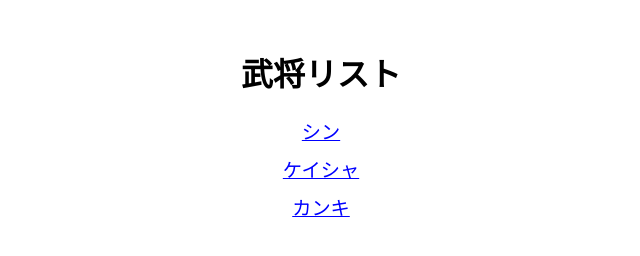
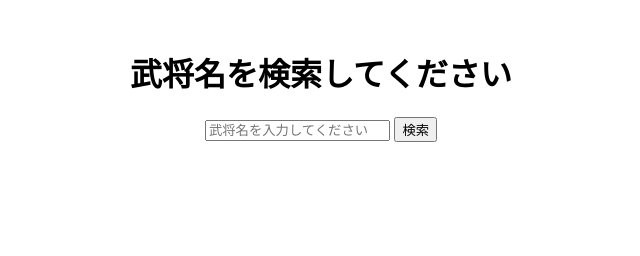
Before and after one commit to hj865/souhasen, a plain HTML site: page index.html in a window 1280 px wide. Shown: the whole page, without its empty margins (319-959 px from the left). Drawn offline with Linux system fonts and the light colour scheme.

Commit message:
Update index.html

```diff
--- a/index.html
+++ b/index.html
@@ -10,7 +10,7 @@
             text-align: center;
             padding: 20px;
         }
-        #busyoList {
+        #output {
             margin-top: 20px;
         }
         .busyo-item {
@@ -34,8 +34,10 @@
     </style>
 </head>
 <body>
-    <h1>武将リスト</h1>
-    <div id="busyoList"></div>
+    <h1>武将名を検索してください</h1>
+    <input type="text" id="inputWord" placeholder="武将名を入力してください">
+    <button onclick="searchBusyo()">検索</button>
+    <div id="output"></div>
 
     <script>
         // 武将名とスキルのリスト
@@ -46,10 +48,19 @@
             `スキル１略奪の鬼【黒鉄】/戦技<br>敵陣全体に180%のダメージを与える。<br>敵武将1名を撃破するたびに味方全武将の攻撃力が20%上昇（2ターン）。`
         ];
 
-        // 武将名をリスト表示
-        const busyoListDiv = document.getElementById("busyoList");
+        // あいまい検索機能
+        function searchBusyo() {
+            const input = document.getElementById("inputWord").value;
+            const outputDiv = document.getElementById("output");
+            outputDiv.innerHTML = ""; // 検索結果をリセット
 
+            let found = false;
+
+            // リスト内で部分一致をチェック
             list_busyo.forEach((busyo, index) => {
+                if (busyo.includes(input)) {
+                    found = true;
+
                     // 武将名アイテム
                     const busyoDiv = document.createElement("div");
                     busyoDiv.classList.add("busyo-item");
@@ -68,10 +79,17 @@
                                 : "none";
                     });
 
-            // リストに追加
-            busyoListDiv.appendChild(busyoDiv);
-            busyoListDiv.appendChild(skillDiv);
+                    // 検索結果に追加
+                    outputDiv.appendChild(busyoDiv);
+                    outputDiv.appendChild(skillDiv);
+                }
             });
+
+            // 見つからなかった場合のメッセージ
+            if (!found) {
+                outputDiv.innerHTML = "該当する武将が見つかりません。";
+            }
+        }
     </script>
 </body>
 </html>
```
Lines whose indentation alone changed are shown as unchanged.
